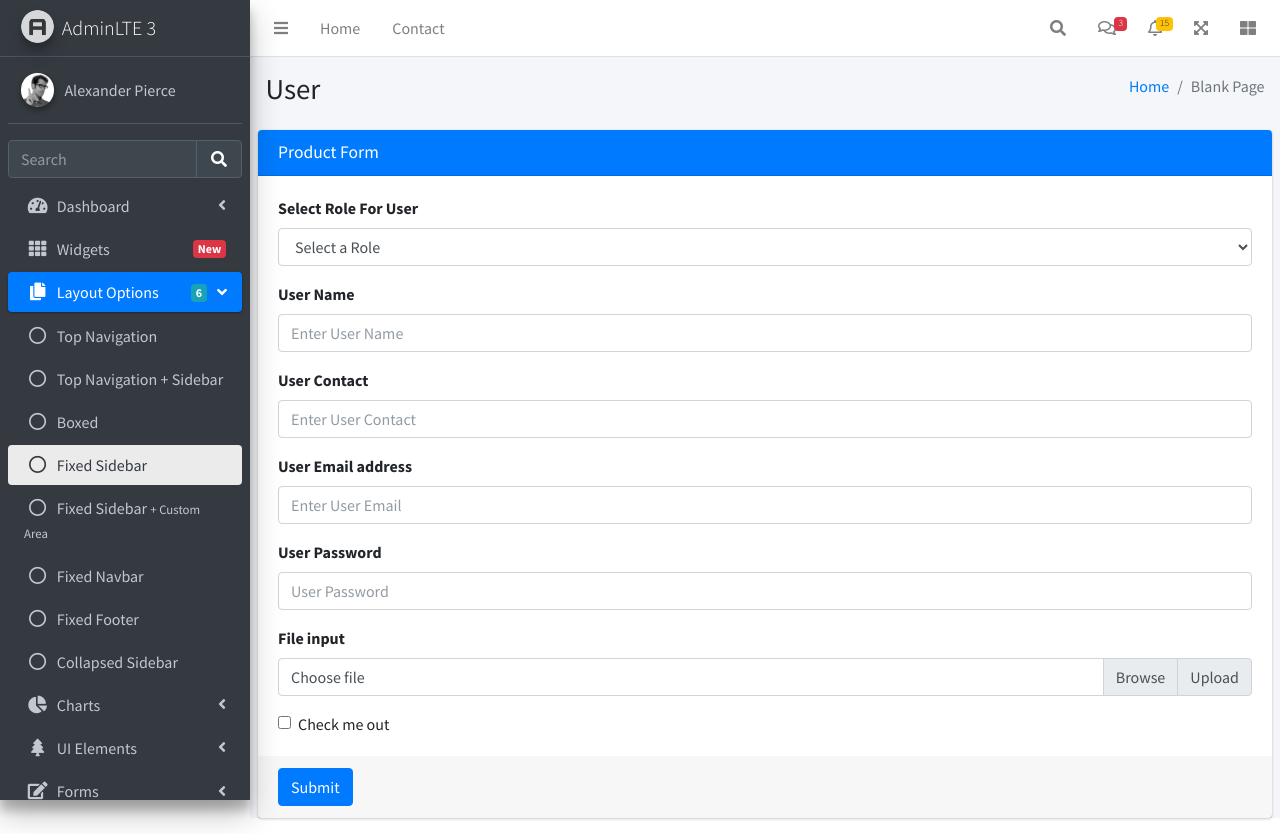
After one commit to muzammil-kamran/the-autometer, a PHP site: the page made by AdminLTE-3.1.0/pages/the autometer/testing-add.php in a window 1280 px wide. The commit adds this page. Run offline with PHP 8.4, Linux system fonts and the light colour scheme; tables that the repository leaves empty or names only in its code hold one stand-in row (values such as "Sample post"); some libraries are stand-ins or nearby versions.

Commit message:
solving a user table error

```diff
--- /dev/null
+++ b/AdminLTE-3.1.0/pages/the autometer/testing-add.php
@@ -0,0 +1,115 @@
+<?php
+include "header.php"
+
+?>
+
+
+
+  <!-- Content Wrapper. Contains page content -->
+  <div class="content-wrapper">
+    <!-- Content Header (Page header) -->
+    <section class="content-header">
+      <div class="container-fluid">
+        <div class="row mb-2">
+          <div class="col-sm-6">
+            <h1>User</h1>
+          </div>
+          <div class="col-sm-6">
+            <ol class="breadcrumb float-sm-right">
+              <li class="breadcrumb-item"><a href="#">Home</a></li>
+              <li class="breadcrumb-item active">Blank Page</li>
+            </ol>
+          </div>
+        </div>
+      </div><!-- /.container-fluid -->
+    </section>
+
+                     <!-- Main content -->
+                     <section class="content">
+
+                      <!-- Default box -->
+                  <div class="card card-primary">
+                    <div class="card-header">
+                      <h3 class="card-title">Product Form</h3>
+                    </div>
+                    <!-- /.card-header -->
+                <!-- form start -->
+                <form class="form-horizontal" action="User-Action.php" method="POST" enctype="multipart/form-data">
+                  <div class="card-body">
+                    <div class="form-group">
+                      <label for="exampleInputEmail1">Select Role For User</label>
+
+
+                      <select class="form-control" id="exampleInputEmail11" name="role">
+                            <option value="" disabled selected>Select a Role</option>
+                            <?php
+
+                          // Database connection
+                          include "connection.php";
+
+                          // Check connection
+                          if ($conn->connect_error) {
+                              die("Connection failed: " . $conn->connect_error);
+                          }
+
+                          // Query to get options from database
+                          $sql = "SELECT `RolesID`, `RolesNmae` FROM `roles`";
+                          $result = $conn->query($sql);
+
+                          // Generate dropdown options
+                          if ($result->num_rows > 0) {
+                              while ($row = $result->fetch_assoc()) {
+                                  $id = $row["RolesID"];
+                                  $optionName = $row["RolesNmae"];
+                                  echo "<option value='$id'>$optionName</option>";
+                              }
+                          }
+
+                          // Close connection
+                          $conn->close();
+                          ?>
+                          </select>
+
+                    </div>
+                    <div class="form-group">
+                      <label for="exampleInputEmail1">User Name</label>
+                      <input type="text" class="form-control" id="exampleInputEmail1" placeholder="Enter User Name" name="uname">
+                    </div>
+                    <div class="form-group">
+                      <label for="exampleInputEmail1">User Contact</label>
+                      <input type="number" class="form-control" id="exampleInputEmail1" placeholder="Enter User Contact" name="ucontact">
+                    </div>
+                    <div class="form-group">
+                      <label for="exampleInputEmail1">User Email address</label>
+                      <input type="email" class="form-control" id="exampleInputEmail1" placeholder="Enter User Email" name="uemail">
+                    </div>
+                    <div class="form-group">
+                      <label for="exampleInputPassword1">User Password</label>
+                      <input type="password" class="form-control" id="exampleInputPassword1" placeholder="User Password" name="upass">
+                    </div>
+                    <div class="form-group">
+                      <label for="exampleInputFile">File input</label>
+                      <div class="input-group">
+                        <div class="custom-file">
+                          <input type="file" class="custom-file-input" id="exampleInputFile" name="uimg">
+                          <label class="custom-file-label" for="exampleInputFile">Choose file</label>
+                        </div>
+                        <div class="input-group-append">
+                          <span class="input-group-text">Upload</span>
+                        </div>
+                      </div>
+                    </div>
+                    <div class="form-check">
+                      <input type="checkbox" class="form-check-input" id="exampleCheck1">
+                      <label class="form-check-label" for="exampleCheck1">Check me out</label>
+                    </div>
+                  </div>
+
+                  <div class="card-footer">
+                    <button type="submit" class="btn btn-primary" name="sub">Submit</button>
+                  </div>
+
+    </section>
+    <!-- /.content -->
+  </div>
+  <!-- /.content-wrapper -->
```
Also changed, not shown: AdminLTE-3.1.0/pages/the autometer/testing-method-add.php (added, +87 -0 lines), AdminLTE-3.1.0/pages/the autometer/user-table.php (+4 -3 lines), 1 other file.
